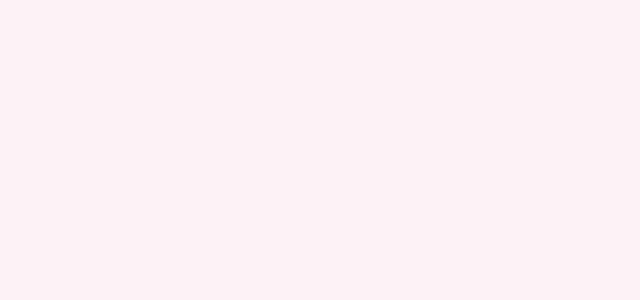
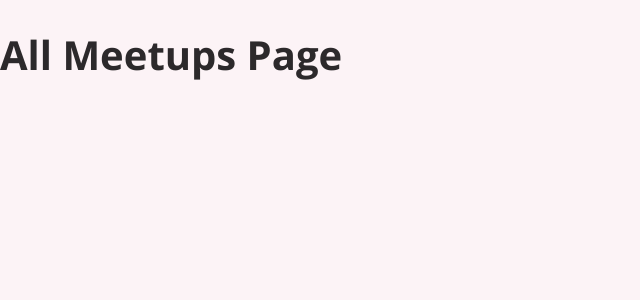
Before and after one commit to tsonny/meetup-app, a React (Create React App) app: page / in a window 1280 px wide. Shown: the top 300 px of the page, without its empty margins (0-640 px from the left). Built offline with nearby package versions, Linux system fonts and the light colour scheme.

Commit message:
Added  routes for meetup, favs, all

```diff
--- a/package.json
+++ b/package.json
@@ -8,6 +8,7 @@
     "@testing-library/user-event": "^12.7.2",
     "react": "^17.0.1",
     "react-dom": "^17.0.1",
+    "react-router-dom": "^5.3.4",
     "react-scripts": "4.0.3",
     "web-vitals": "^1.1.0"
   },
--- a/src/App.js
+++ b/src/App.js
@@ -1,5 +1,25 @@
+import {Route, Switch} from 'react-router-dom';
+import AllMeetupsPage from './pages/AllMeetups';
+import NewMeetupPage from './pages/NewMeetup';
+import FavoritesPage from './pages/Favorites';
+
 function App() {
-  return <div></div>;
+  return (
+    <div>
+      <Switch>
+        {" "}
+        <Route path='/' exact>
+          <AllMeetupsPage />
+        </Route>
+        <Route path='/new-meetup'>
+          <NewMeetupPage />
+        </Route>
+        <Route path='/favorites'>
+          <FavoritesPage />
+        </Route>
+      </Switch>
+    </div>
+  );
 }
 
 export default App;
--- a/src/index.js
+++ b/src/index.js
@@ -1,7 +1,13 @@
 import React from 'react';
 import ReactDOM from 'react-dom';
+import { BrowserRouter } from 'react-router-dom/cjs/react-router-dom';
 
 import './index.css';
 import App from './App';
 
-ReactDOM.render(<App />, document.getElementById('root'));
+ReactDOM.render(
+  <BrowserRouter>
+    <App />
+  </BrowserRouter>,
+  document.getElementById("root")
+);
--- /dev/null
+++ b/src/pages/AllMeetups.js
@@ -0,0 +1,9 @@
+function AllMeetupsPage () {
+    return (
+        <div>
+            <h1>All Meetups Page</h1>
+        </div>
+    );
+}
+
+export default AllMeetupsPage;
--- /dev/null
+++ b/src/pages/Favorites.js
@@ -0,0 +1,9 @@
+function FavoritesPage () {
+    return (
+      <div>
+        <h1>Favorites Page</h1>
+      </div>
+    );
+}
+
+export default FavoritesPage;
--- /dev/null
+++ b/src/pages/NewMeetup.js
@@ -0,0 +1,9 @@
+function NewMeetupPage (){
+    return (
+      <div>
+        <h1>New Meetup Page</h1>
+      </div>
+    );
+}
+
+export default NewMeetupPage;
```
